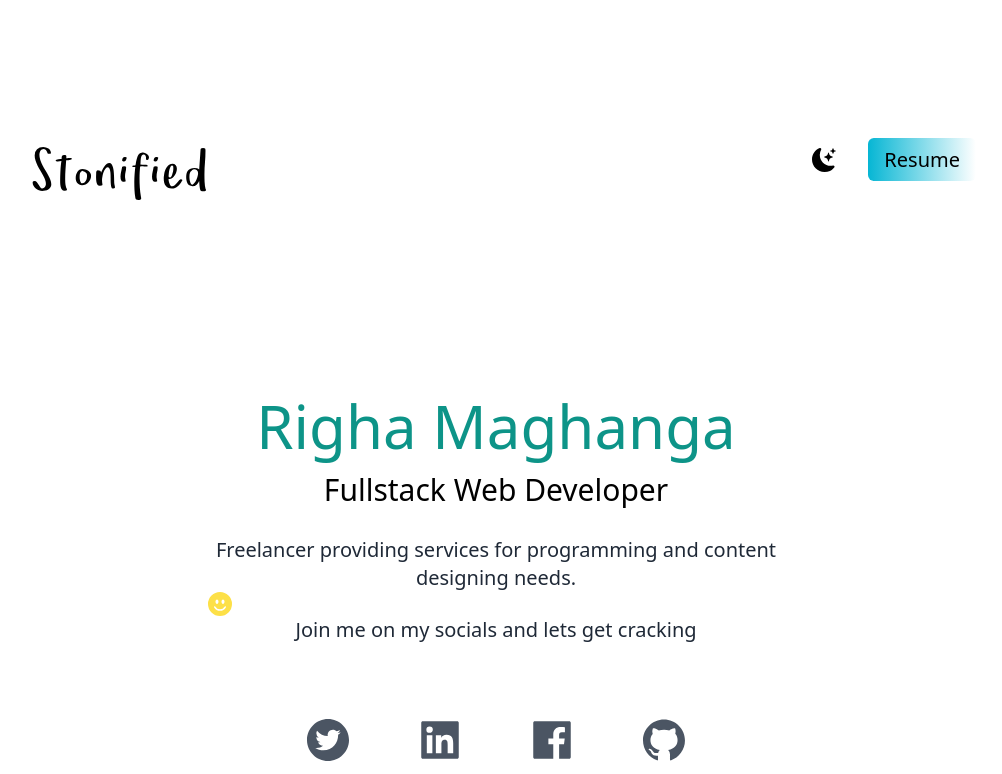
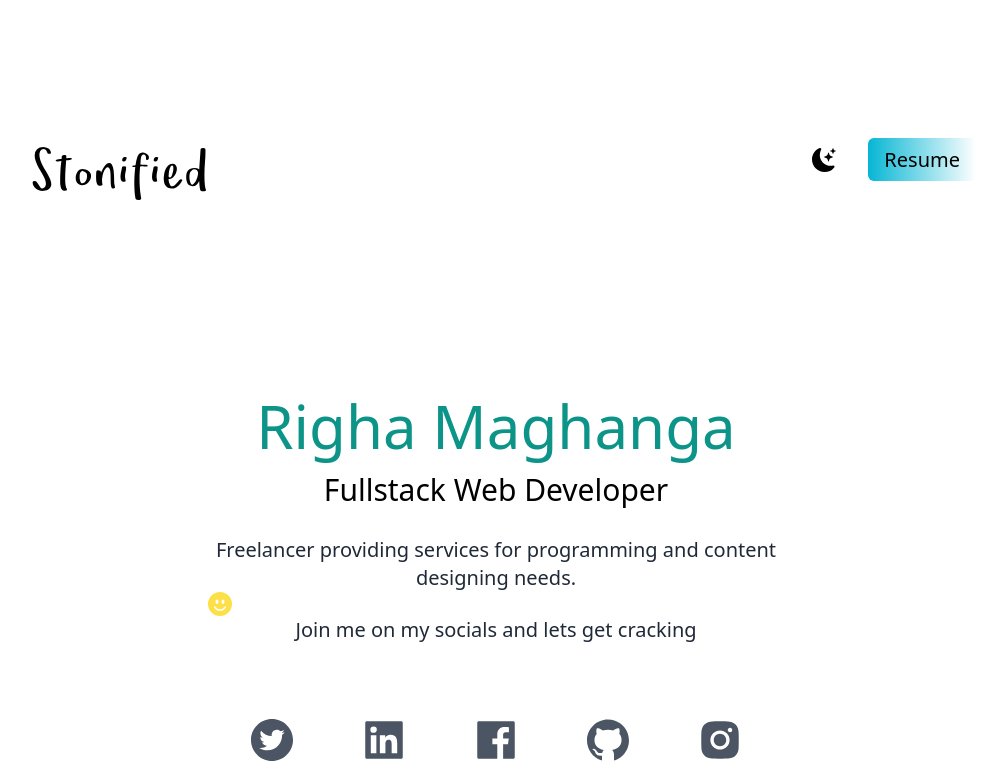
Before and after one commit to StoneRigha/Portfolio, a Next.js app: page / in a window 1280 px wide. Shown: the top 774 px of the page, without its empty margins (144-1146 px from the left). Built offline with nearby package versions, Linux system fonts and the light colour scheme.

Commit message:
icon links update

```diff
--- a/src/pages/index.js
+++ b/src/pages/index.js
@@ -7,6 +7,7 @@ import {
   AiFillLinkedin,
   AiFillFacebook,
   AiFillGithub,
+  AiFillInstagram,
 } from 'react-icons/ai'
 import ras from '../public/Avatar.png'
 import design from '../public/design.png'
@@ -57,10 +58,22 @@ export default function Home() {
                 </p>
               </div>
               <div className='text-5xl flex justify-center gap-16 py-3 text-gray-600 dark:text-gray-400'>
-                <AiFillTwitterCircle className='' />
-                <AiFillLinkedin className='' />
-                <AiFillFacebook className='' />
-                <AiFillGithub className='' />
+                  <a href="http://twitter.com/Us3r_N0t_Found">
+                    <AiFillTwitterCircle className='' />
+                  </a>
+                  <a href="http://www.linkedin.com/in/livingstone-righa-a4747867/">
+                    <AiFillLinkedin className='' />
+                  </a>
+                  <a href="http://www.facebook.com/stonestona.stone">
+                    <AiFillFacebook className='' />
+                  </a>
+                  <a href="http://www.github.com/StoneRigha">
+                    <AiFillGithub className='' />
+                  </a>
+                  <a href="http://www.instagram.com/cdr_570n3">
+                    <AiFillInstagram className='' />
+                  </a>
+
               </div>
               <div className='relative mx-auto bg-gradient-to-b from-teal-500 rounded-full w-80 h-80 mt=20 overflow-hidden md:h-96 md:w-96'>
                 <Image className='' src={ras} alt='image' layout='fill' objectFit='cover'  />
```
